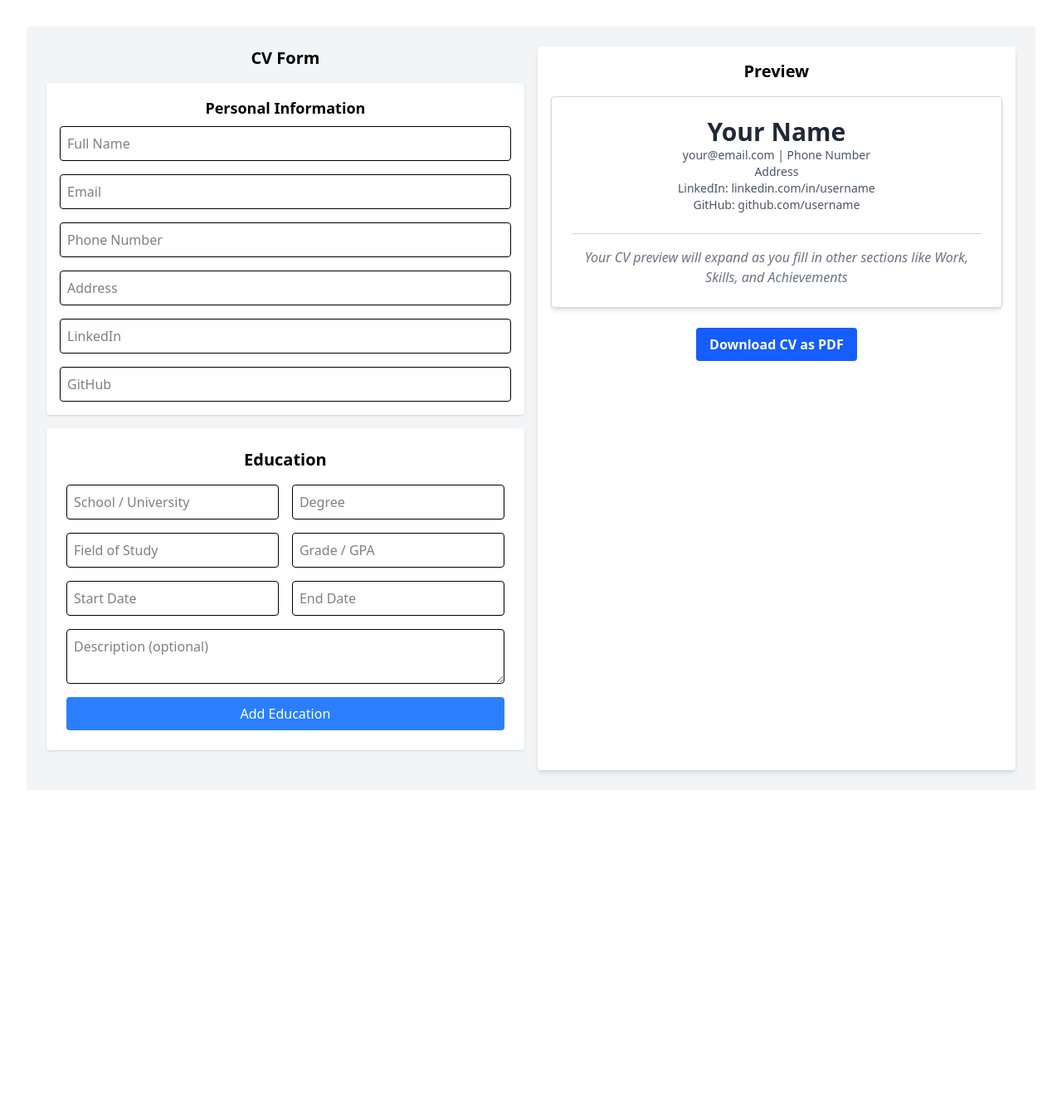
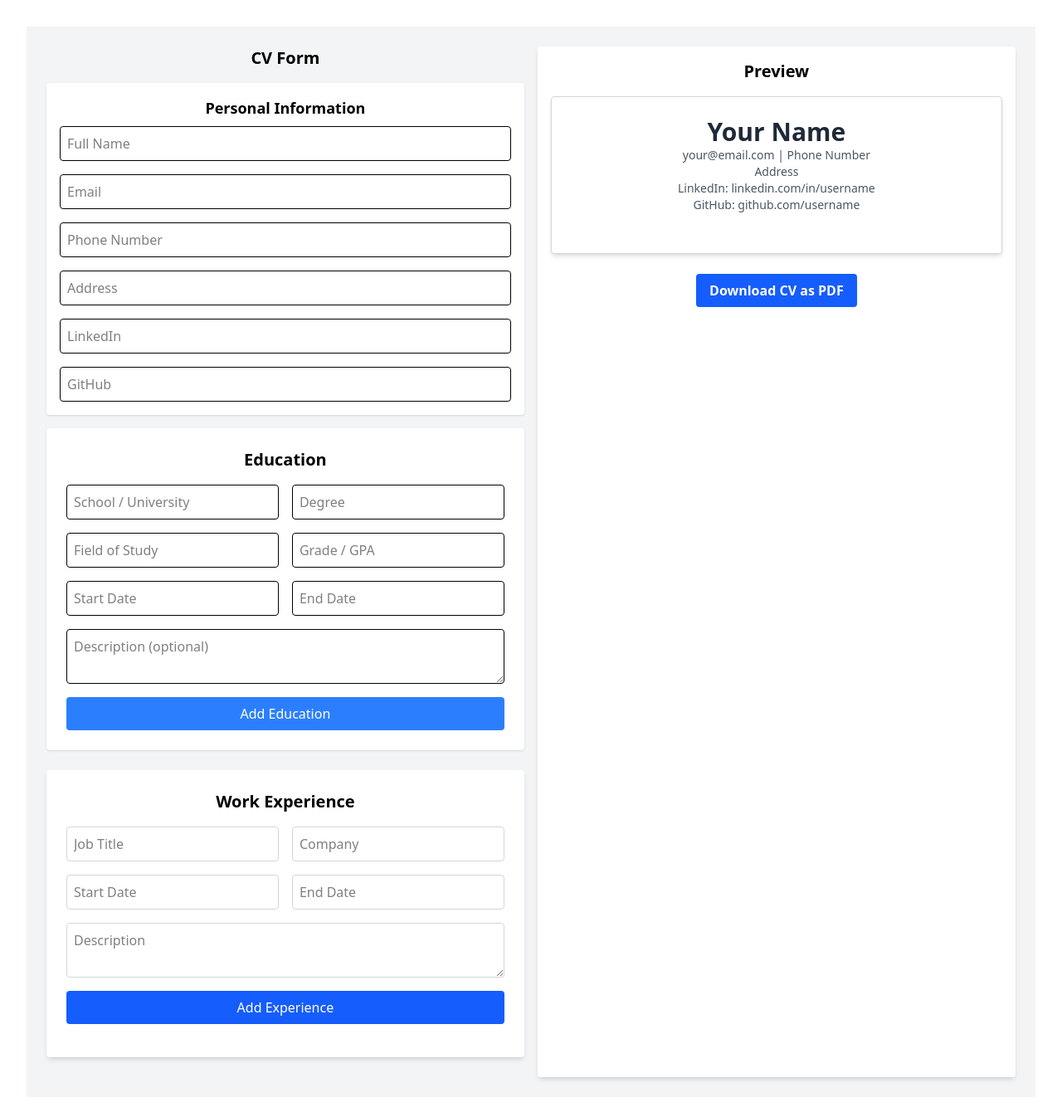
Before and after one commit to Haris-Ahmed07/cv-builder, a React (Vite) app in the folder frontend/: page / in a window 1280 px wide. Shown: the top 1346 px of the page at 83% size. Before the commit the page ends 984 px from the top, so only its background shows below. Built offline with nearby package versions, Linux system fonts and the light colour scheme.

Commit message:
added work experience form with styled inputs and remove functionality

```diff
--- a/frontend/src/components/CVPreview.jsx
+++ b/frontend/src/components/CVPreview.jsx
@@ -2,7 +2,7 @@ import React from 'react'
 import useCVStore from '../store/cvStore'
 
 const CVPreview = () => {
-  const { personalInfo, education } = useCVStore()
+  const { personalInfo, education, workExperience } = useCVStore()
 
   return (
     <div className="max-w-3xl mx-auto">
@@ -54,11 +54,22 @@ const CVPreview = () => {
           </>
         )}
 
-        <hr className="my-4" style={{ borderTop: '1px solid #d1d5db' }} />
-
-        <div className="text-center italic" style={{ color: '#6b7280' }}>
-          Your CV preview will expand as you fill in other sections like Work, Skills, and Achievements
-        </div>
+        {workExperience?.length > 0 && (
+          <>
+            <h2 className="text-xl font-semibold mb-2 border-b pb-1" style={{ color: '#1f2937' }}>Work Experience</h2>
+            <div className="mb-4">
+              {workExperience.map((work, index) => (
+                <div key={index} className="mb-3">
+                  <p className="font-semibold">{work.title} — {work.company}</p>
+                  <p className="text-sm text-gray-600">{work.startDate} – {work.endDate}</p>
+                  {work.description && (
+                    <p className="text-sm text-gray-700 mt-1">{work.description}</p>
+                  )}
+                </div>
+              ))}
+            </div>
+          </>
+        )}
       </div>
     </div>
   )
--- /dev/null
+++ b/frontend/src/components/FormSections/WorkExperience.jsx
@@ -0,0 +1,92 @@
+import React, { useState } from 'react'
+import useCVStore from '../../store/cvStore'
+
+const WorkExperience = () => {
+  const { workExperience, addWorkExperience, removeWorkExperience } = useCVStore()
+
+  const [form, setForm] = useState({
+    title: '',
+    company: '',
+    startDate: '',
+    endDate: '',
+    description: '',
+  })
+
+  const handleChange = (e) => {
+    setForm({ ...form, [e.target.name]: e.target.value })
+  }
+
+  const handleSubmit = (e) => {
+    e.preventDefault()
+    addWorkExperience(form)
+    setForm({ title: '', company: '', startDate: '', endDate: '', description: '' })
+  }
+
+  return (
+    <div className="bg-white p-6 rounded shadow-md mb-6">
+      <h2 className="text-xl font-semibold mb-4">Work Experience</h2>
+      <form onSubmit={handleSubmit} className="grid grid-cols-1 md:grid-cols-2 gap-4">
+        <input
+          type="text"
+          name="title"
+          value={form.title}
+          onChange={handleChange}
+          placeholder="Job Title"
+          className="w-full p-2 border border-gray-300 rounded"
+        />
+        <input
+          type="text"
+          name="company"
+          value={form.company}
+          onChange={handleChange}
+          placeholder="Company"
+          className="w-full p-2 border border-gray-300 rounded"
+        />
+        <input
+          type="text"
+          name="startDate"
+          value={form.startDate}
+          onChange={handleChange}
+          placeholder="Start Date"
+          className="w-full p-2 border border-gray-300 rounded"
+        />
+        <input
+          type="text"
+          name="endDate"
+          value={form.endDate}
+          onChange={handleChange}
+          placeholder="End Date"
+          className="w-full p-2 border border-gray-300 rounded"
+        />
+        <textarea
+          name="description"
+          value={form.description}
+          onChange={handleChange}
+          placeholder="Description"
+          className="w-full p-2 border border-gray-300 rounded col-span-1 md:col-span-2"
+        />
+        <button type="submit" className="bg-blue-600 text-white px-4 py-2 rounded col-span-1 md:col-span-2">
+          Add Experience
+        </button>
+      </form>
+
+      <div className="mt-4">
+        {workExperience.map((exp, idx) => (
+          <div key={idx} className="border p-3 mt-2 rounded relative">
+            <button
+              onClick={() => removeWorkExperience(idx)}
+              className="absolute top-1 right-2 text-red-500 text-sm"
+            >
+              Remove
+            </button>
+            <p className="font-semibold">{exp.title} at {exp.company}</p>
+            <p className="text-sm text-gray-500">{exp.startDate} - {exp.endDate}</p>
+            <p className="text-sm">{exp.description}</p>
+          </div>
+        ))}
+      </div>
+    </div>
+  )
+}
+
+export default WorkExperience
--- a/frontend/src/pages/Home.jsx
+++ b/frontend/src/pages/Home.jsx
@@ -3,6 +3,7 @@ import PersonalInfo from '../components/FormSections/PersonalInfo'
 import CVPreview from '../components/CVPreview'
 import DownloadButton from '../components/DownloadButton'
 import EducationForm from '../components/FormSections/Education'
+import WorkExperience from '../components/FormSections/WorkExperience'
 
 const Home = () => {
   return (
@@ -11,6 +12,7 @@ const Home = () => {
         <h2 className="text-xl font-bold">CV Form</h2>
         <PersonalInfo />
         <EducationForm />
+        <WorkExperience />
         {/* Add more components like Summary, Education here later */}
       </div>
       <div className="w-full md:w-1/2 space-y-4 bg-white p-4 rounded shadow-md">
--- a/frontend/src/store/cvStore.js
+++ b/frontend/src/store/cvStore.js
@@ -10,6 +10,7 @@ const useCVStore = create((set) => ({
     github: '',
   },
   education: [],
+  workExperience: [],
   updatePersonalInfo: (newInfo) =>
     set((state) => ({
       personalInfo: {
@@ -29,6 +30,16 @@ const useCVStore = create((set) => ({
     set((state) => ({
       education: state.education.filter((_, i) => i !== indexToRemove),
     })),
+  addWorkExperience: (newWork) =>
+    set((state) => ({
+      workExperience: [...state.workExperience, newWork],
+    })),
+
+  removeWorkExperience: (index) =>
+    set((state) => ({
+      workExperience: state.workExperience.filter((_, i) => i !== index),
+    })),
+
 }))
 
 export default useCVStore
```
Also changed, not shown: frontend/src/components/FormSections/Experience.jsx (deleted).
